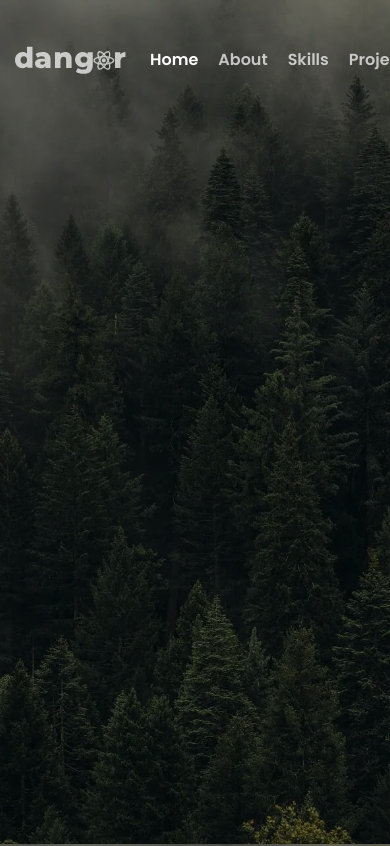
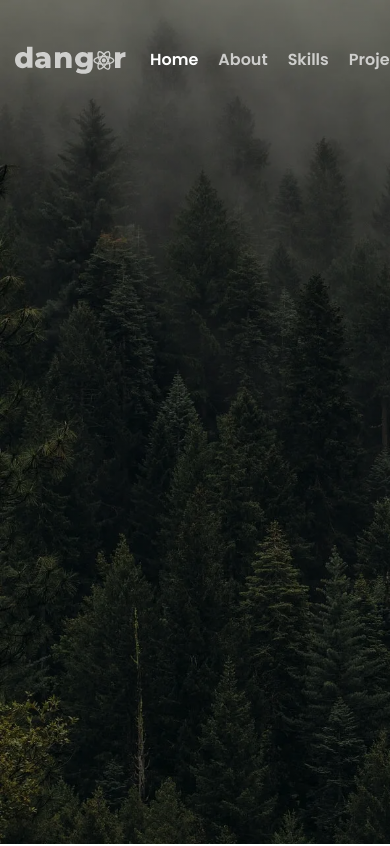
Before and after one commit to dangor220/dangor, a React (Vite) app: page / in a window 390 px wide. Shown: the top 846 px of the page. Built offline with nearby package versions, Linux system fonts and the light colour scheme.

Commit message:
fix: background fixed on mobile browser

```diff
--- a/src/App.tsx
+++ b/src/App.tsx
@@ -1,5 +1,6 @@
 import './i18n/i18n';
 
+import Background from './components/Background';
 import Header from './components/Header';
 
 import 'normalize.css';
@@ -11,6 +12,7 @@ export default function App(): React.ReactNode {
     <>
       <Header />
       <Preview />
+      <Background />
     </>
   );
 }
--- /dev/null
+++ b/src/components/Background/Background.module.scss
@@ -0,0 +1,10 @@
+.background {
+  position: fixed;
+  top: 0;
+  left: 0;
+  width: 100%;
+  height: 100%;
+  background: linear-gradient(rgba(0, 0, 0, 0.4), rgba(0, 0, 0, 0.4)),
+    url('../../assets/images/background/background.webp') no-repeat 0 0 / cover fixed;
+  z-index: -1;
+}
--- /dev/null
+++ b/src/components/Background/index.tsx
@@ -0,0 +1,6 @@
+import styles from './Background.module.scss';
+import React from 'react';
+
+export default function Background(): React.ReactNode {
+  return <div className={styles.background}></div>;
+}
--- a/src/scss/app.scss
+++ b/src/scss/app.scss
@@ -3,8 +3,6 @@
 body {
   font-family: Poppins, sans-serif;
   font-size: 16px;
-  background: linear-gradient(rgba(0, 0, 0, 0.4), rgba(0, 0, 0, 0.4)),
-    url('/background.webp') no-repeat 0 0 / cover fixed;
 }
 .container {
   max-width: 1170px;
```
Also changed, not shown: src/assets/images/background/background.webp (renamed from public/background.webp).
